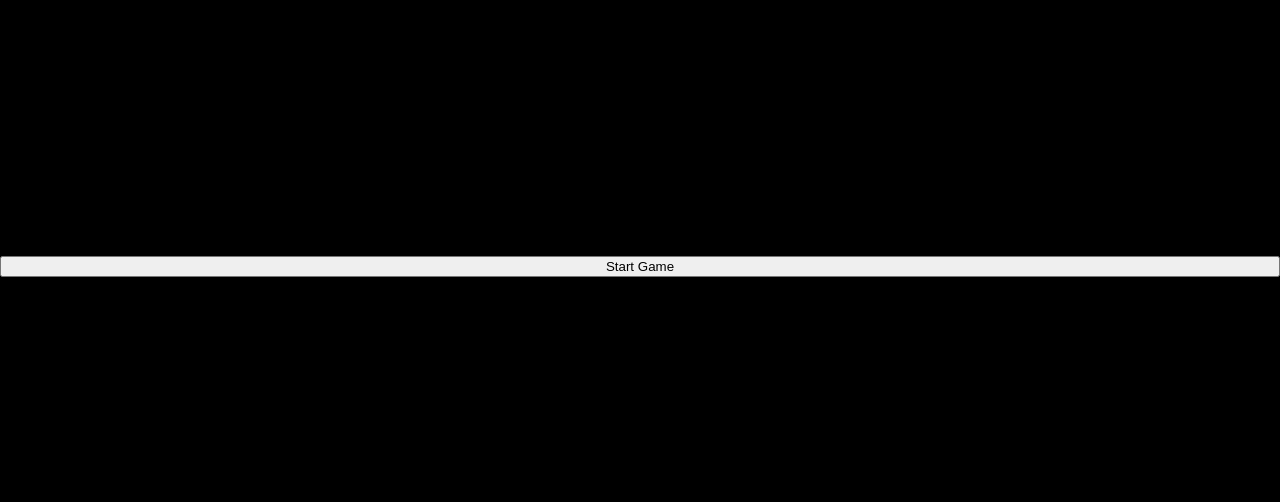
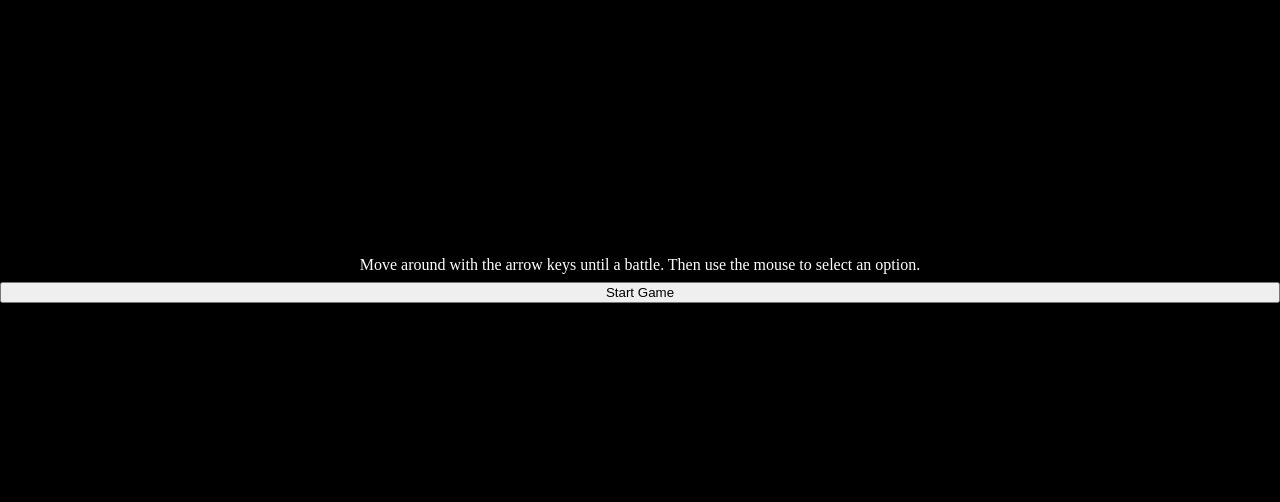
Before and after one commit to bct9321/twocolorgame, a PHP site: page /src/body.php in a window 1280 px wide. Shown: the top 502 px of the page. Before the commit the page ends 277 px from the top, so only its background shows below. Run offline with PHP 8.4, Linux system fonts and the light colour scheme.

Commit message:
added basic instructions

```diff
--- a/src/body.php
+++ b/src/body.php
@@ -16,9 +16,12 @@
 	}
  </style>
  <div id="introWindow" style="width:100%; height:100%; position: relative;">
-	<button id="intro" style="width: 100%; margin:auto; margin-top: 20%">
-		Start Game
-	</button>
+	<div style="width: 100%; margin:auto; margin-top: 20%";>
+		<div style="color: white; text-align: center; width: 100%">Move around with the arrow keys until a battle. Then use the mouse to select an option. </div>
+		<button id="intro" style="width: 100%; margin-top: 8px;">
+			Start Game
+		</button>
+	</div>
  </div>
 
  <div id="gameWindow" style="background: yellow; width:100%; height:100%; position: relative; display: none;">
```
